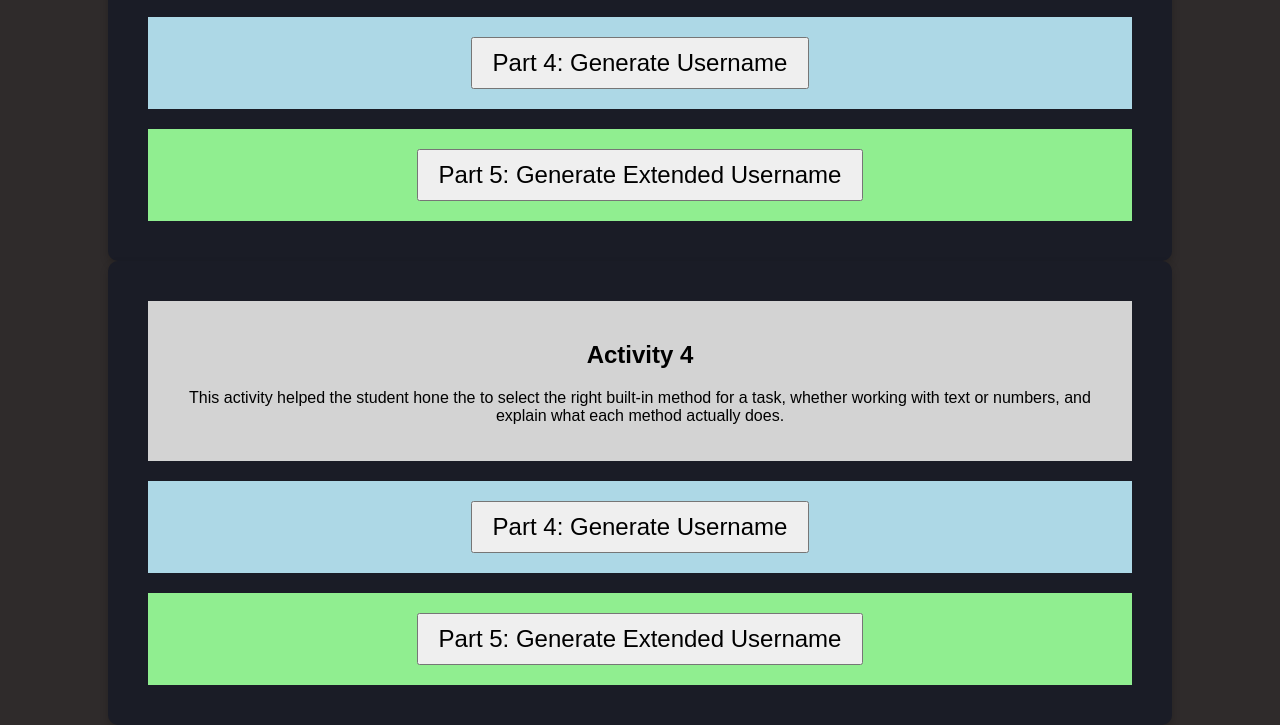
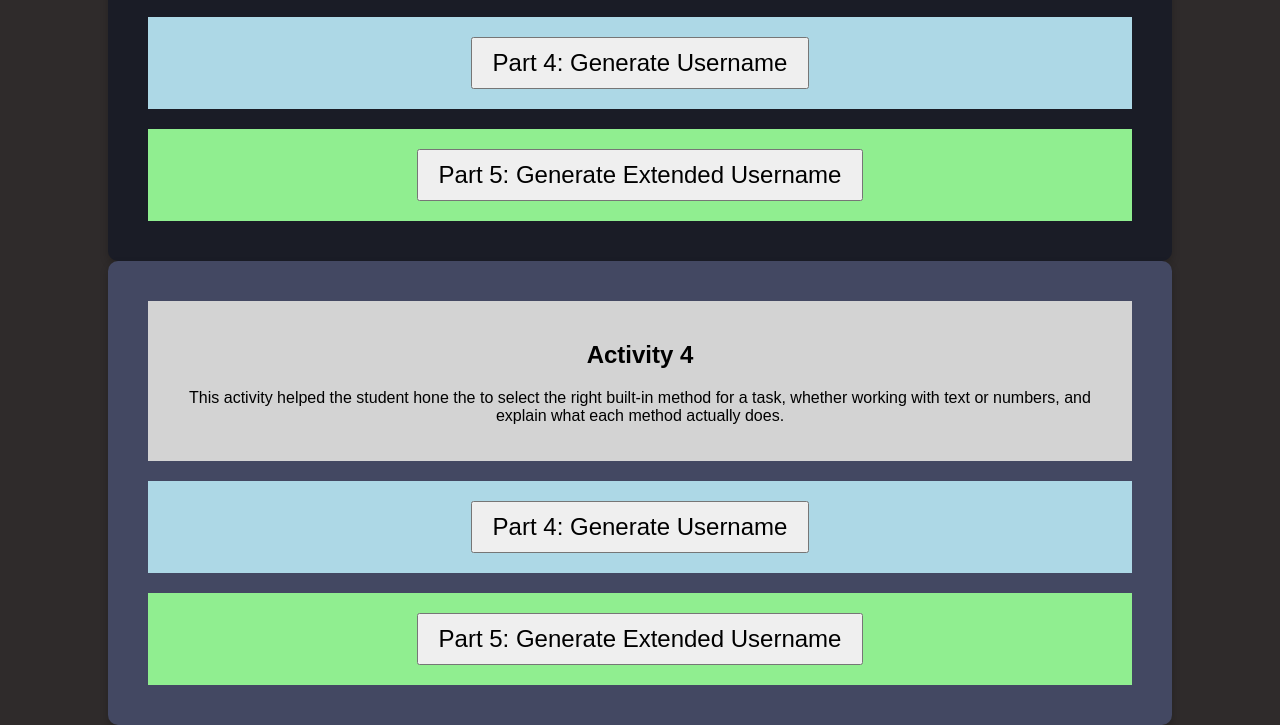
Before and after one commit to wanloq/javascript-group-activity, a website: page index.html in a window 1280 px wide. Shown: the part 1352-2077 px from the top of the page. Drawn offline with Linux system fonts and the light colour scheme.

Commit message:
Update background color for activity 4 section

```diff
--- a/index.html
+++ b/index.html
@@ -97,7 +97,7 @@
 
    <!-- activity 4 -->
    <section
-      style="background-color: #1a1c26; padding: 20px; margin: 20px; width: 80%; border-radius: 10px; box-shadow: 0 4px 8px rgba(0, 0, 0, 0.2); margin:auto;">
+      style="background-color: #434862; padding: 20px; margin: 20px; width: 80%; border-radius: 10px; box-shadow: 0 4px 8px rgba(0, 0, 0, 0.2); margin:auto;">
       <div style="background-color: lightgray; padding: 20px; margin: 20px; text-align: center;">
          <h2 style="text-align: center;">Activity 4</h2>
          <p style="text-align: center;">This activity helped the student hone the to select the right built-in method for a task, whether working with text or numbers, and explain what each method actually does. </p>
```
